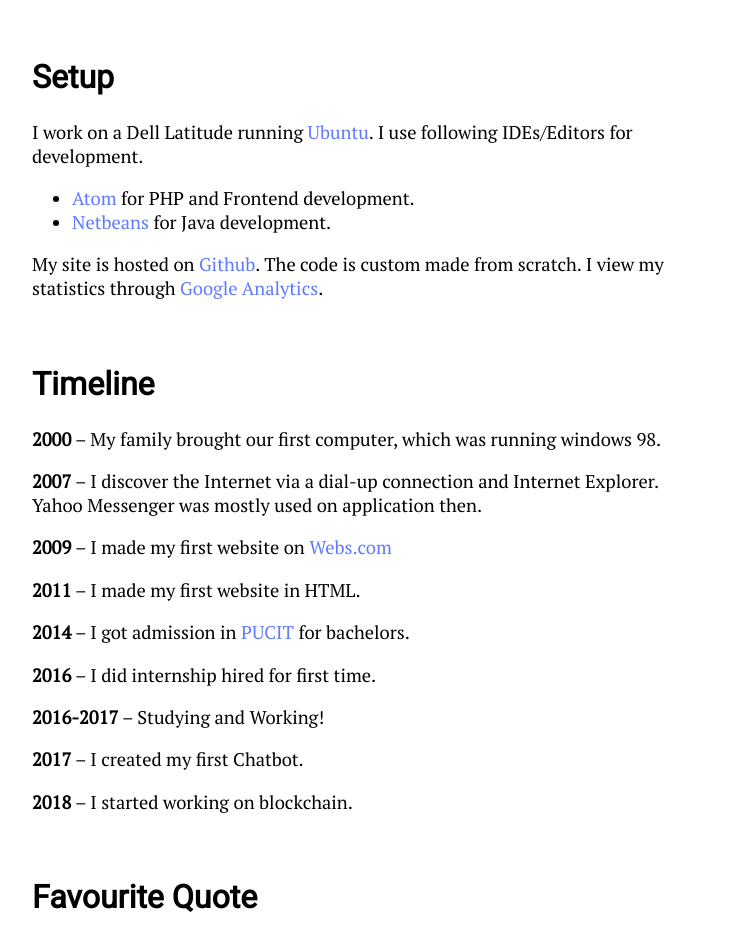
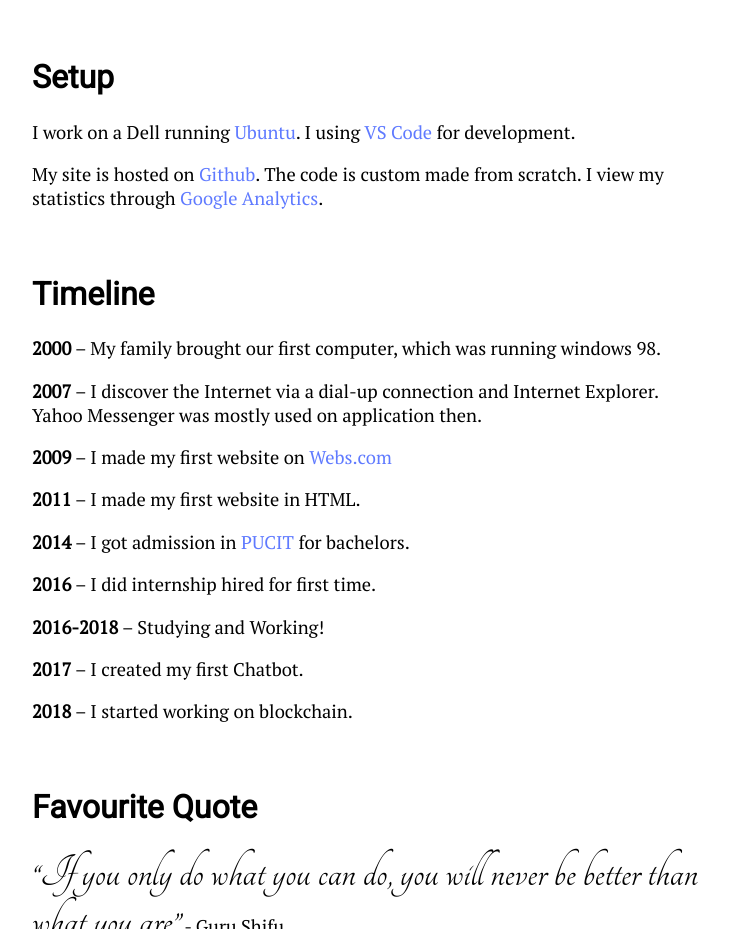
Before and after one commit to adilj13/adilaziz.tk, a plain HTML site: page about.html in a window 1280 px wide. Shown: the part 1100-2029 px from the top of the page, without its empty margins (268-997 px from the left). Drawn offline with Linux system fonts and the light colour scheme; a web font is replaced by a local one.

Commit message:
Update about.html

```diff
--- a/about.html
+++ b/about.html
@@ -40,12 +40,7 @@
           <p><br></p>
 
           <div class="smallheading">Setup</div>
-          <p>I work on a Dell Latitude running <a href="https://www.ubuntu.com" target="_blank">Ubuntu</a>. I use following IDEs/Editors for development.
-            <ul>
-              <li><a href="https://atom.io" target="_blank">Atom</a> for PHP and Frontend development.</li>
-              <li><a href="https://netbeans.org" target="_blank">Netbeans</a> for Java development.</li>
-            </ul>
-          </p>
+          <p>I work on a Dell running <a href="https://ubuntu.com" target="_blank">Ubuntu</a>. I using <a href="https://code.visualstudio.com" target="_blank">VS Code</a> for development.</p>
           <p>My site is hosted on <a href="http://github.com/adilj13/adilaziz.tk" target="_blank">Github</a>. The code is custom made from scratch. I view my statistics through <a href="https://www.google.com/analytics" target="_blank">Google Analytics</a>.</p>
           <p><br></p>
 
@@ -56,7 +51,7 @@
           <p><b>2011</b> – I made my first website in HTML.</p>
           <p><b>2014</b> – I got admission in <a href="http://pucit.edu.pk" target="_blank">PUCIT</a> for bachelors.</p>
           <p><b>2016</b> – I did internship hired for first time.</p>
-          <p><b>2016-2017</b> – Studying and Working!</p>
+          <p><b>2016-2018</b> – Studying and Working!</p>
           <p><b>2017</b> – I created my first Chatbot.</p>
           <p><b>2018</b> – I started working on blockchain.</p>
 
```
